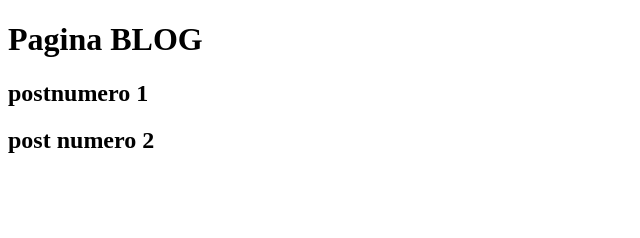
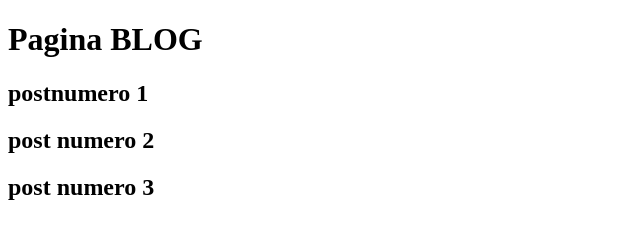
Before and after one commit to wagnerfeitosa/testeGitHub, a plain HTML site: page blog.html in a window 1280 px wide. Shown: the whole page, without its empty margins (0-640 px from the left). Drawn offline with Linux system fonts and the light colour scheme.

Commit message:
update blog1

```diff
--- a/blog.html
+++ b/blog.html
@@ -9,5 +9,6 @@
     <h1>Pagina BLOG</h1>
     <h2>postnumero 1</h2>
     <h2>post numero 2</h2>
+    <h2>post numero 3</h2>
 </body>
 </html>
```
